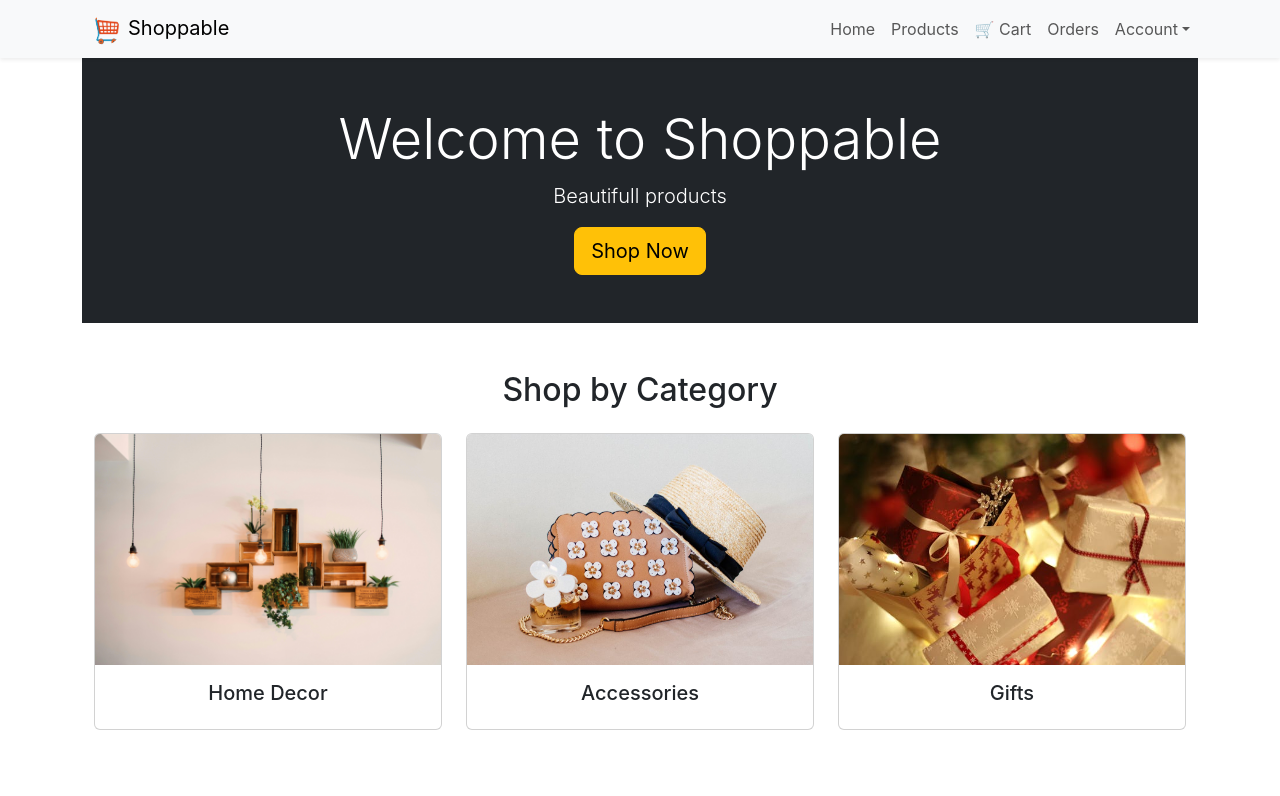
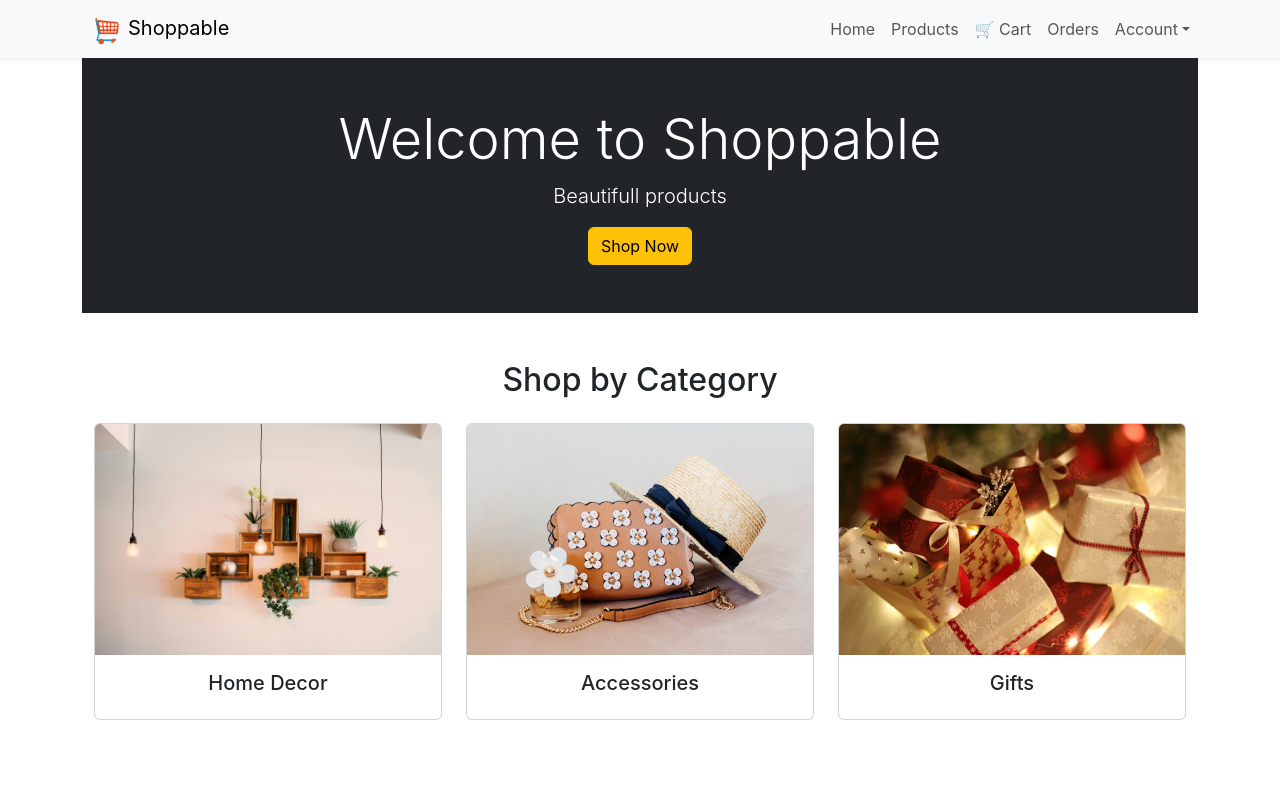
Before and after one commit to risselintod/csp3-intod-monsalud, a React (Create React App) app in the folder frontend/: page / in a window 1280 px wide. Shown: the top 796 px of the page. Built offline with nearby package versions, Linux system fonts and the light colour scheme.

Commit message:
Navigate Shop Now button to Products

```diff
--- a/frontend/src/pages/Home.js
+++ b/frontend/src/pages/Home.js
@@ -1,5 +1,6 @@
 import React from "react";
 import { Container, Row, Col, Button, Card } from "react-bootstrap";
+import { Link } from "react-router-dom";
 
 const Home = (products) => {
   console.log("HOME PRODUCTS:", products);
@@ -11,9 +12,9 @@
         <Container>
           <h1 className="display-4">Welcome to Shoppable </h1>
           <p className="lead">Beautifull products </p>
-          <Button variant="warning" size="lg">
+          <Link className="btn btn-warning" size="lg" to={`/products`}>
             Shop Now
-          </Button>
+          </Link>
         </Container>
       </div>
 
```
